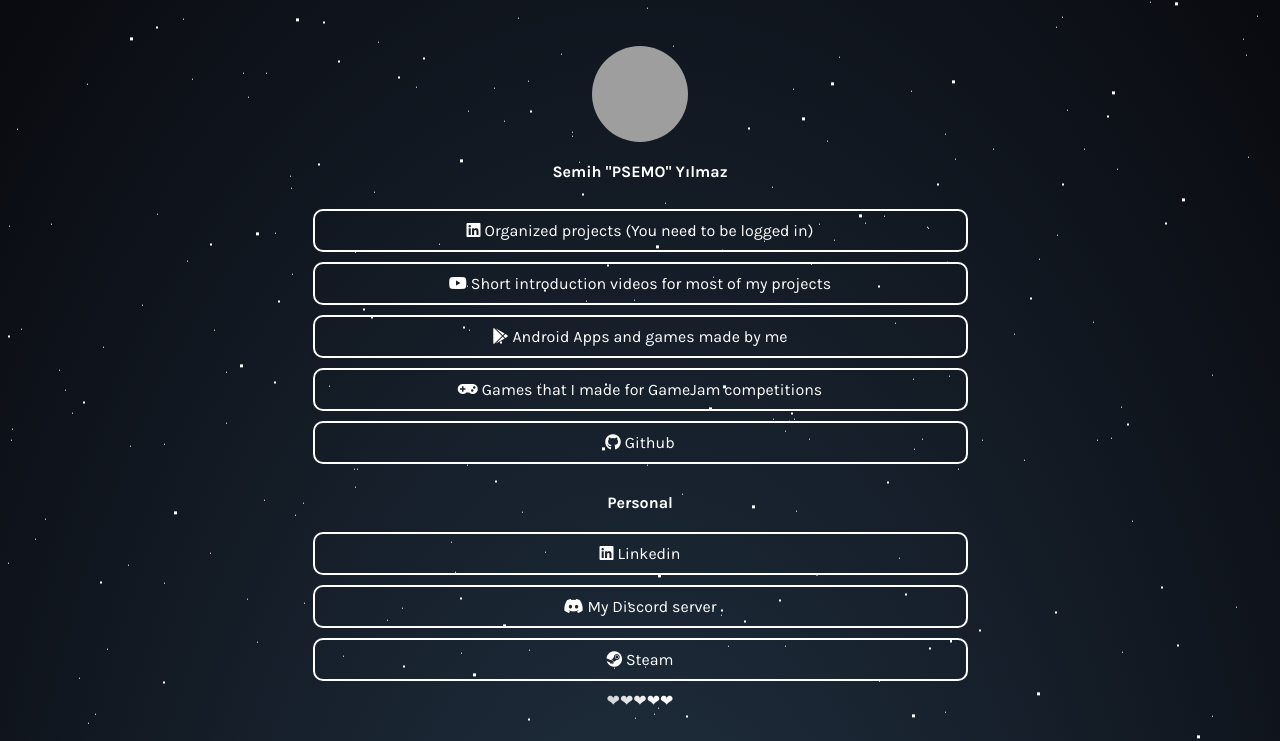
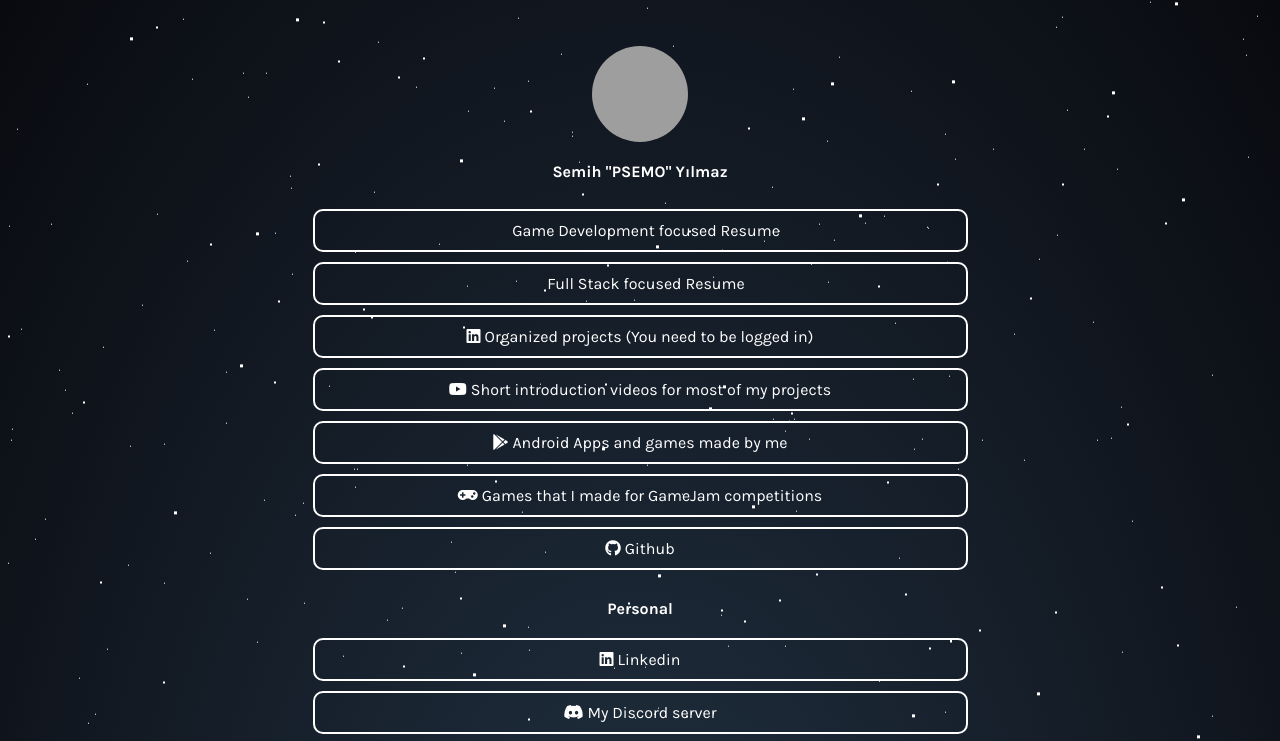
Before and after one commit to PSEMO/psemo.github.io, a plain HTML site: page index.html in a window 1280 px wide. Shown: the top 741 px of the page. Drawn offline with Linux system fonts and the light colour scheme; grey boxes are pictures that could not be loaded.

Commit message:
Update index.html

```diff
--- a/index.html
+++ b/index.html
@@ -43,6 +43,12 @@
     </div>
 
     <div id="links">
+      <a class="link" href="./resume.pdf" target="_blank">
+        <i class="fa-regular fa-file-pdf"></i>Game Development focused Resume
+      </a>
+      <a class="link" href="./Resume.pdf" target="_blank">
+        <i class="fa-regular fa-file-pdf"></i>Full Stack focused Resume
+      </a>
       <a class="link" href="https://www.linkedin.com/in/semih-y%C4%B1lmaz-377545201/details/projects/" target="_blank">
         <i class="fab fa-linkedin">&nbsp;</i>Organized projects (You need to be logged in)
       </a>
```
